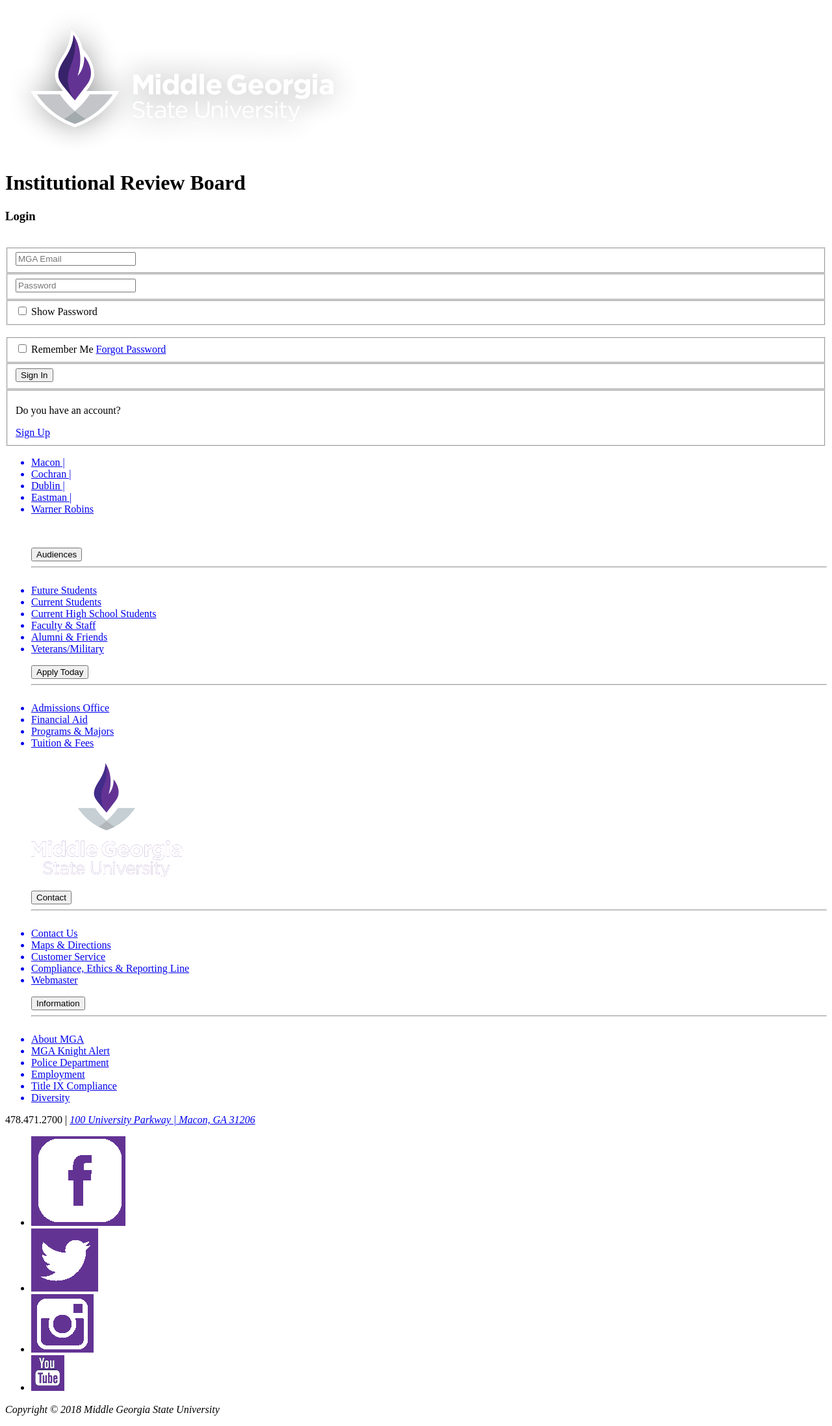
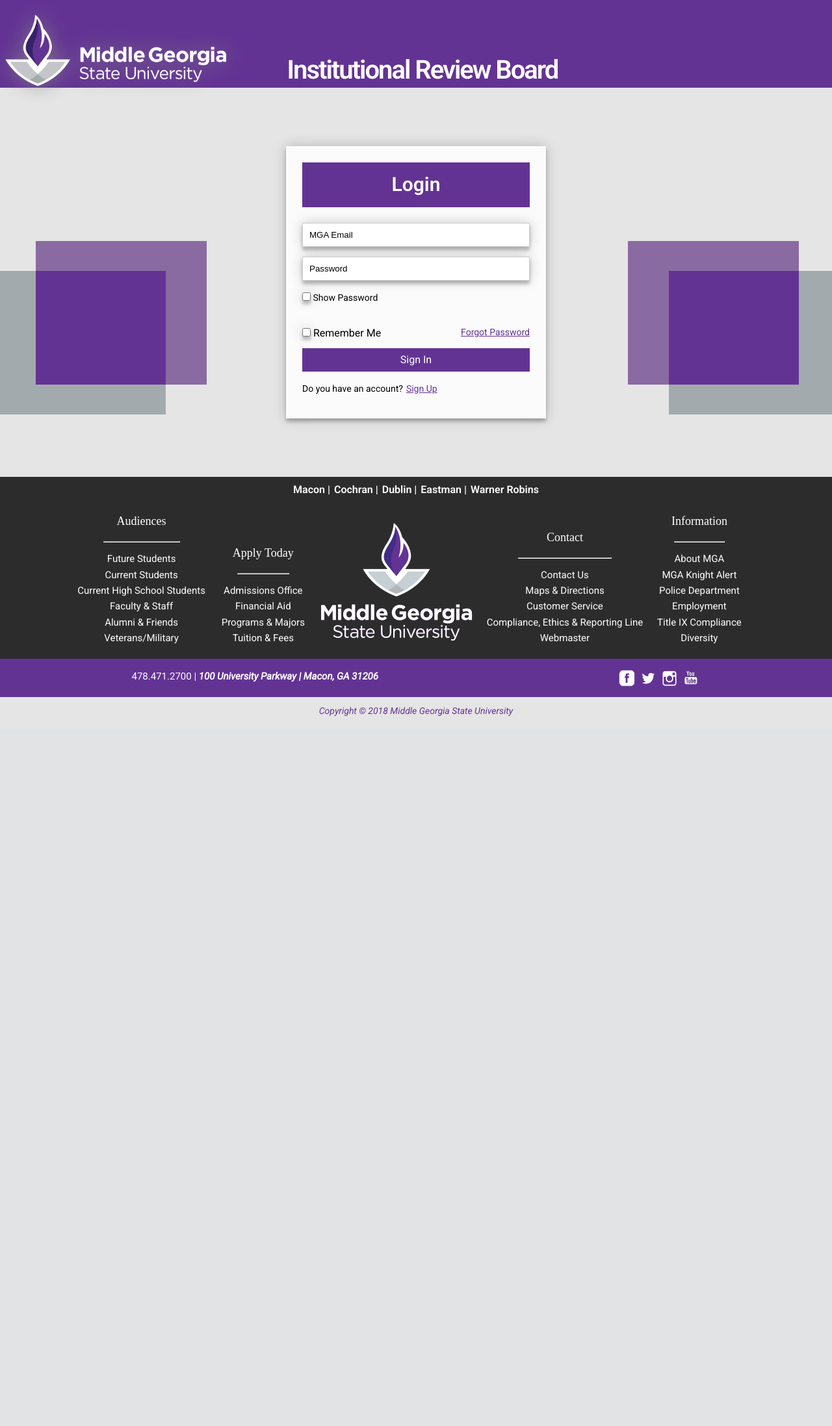
Before and after one commit to JoshScarberry/CapstoneProject, a Django app: page /irb/ in a window 1280 px wide. Shown: the whole page at 65% size. After the commit the page ends 1102 px from the top, so only its background shows below. Run offline with Django 3.2, Linux system fonts and the light colour scheme; some libraries are stand-ins or nearby versions.

Commit message:
update image href

```diff
--- a/capstoneProject/capstoneProject/settings.py
+++ b/capstoneProject/capstoneProject/settings.py
@@ -26,7 +26,7 @@
 # SECURITY WARNING: don't run with debug turned on in production!
 DEBUG = True
 
-ALLOWED_HOSTS = ['159.65.168.98']
+ALLOWED_HOSTS = ['159.65.168.98', 'wrcapstone.me']
 
 
 # Application definition
--- a/capstoneProject/irbSite/templates/irbSite/irb_login.html
+++ b/capstoneProject/irbSite/templates/irbSite/irb_login.html
@@ -9,9 +9,8 @@
 		<link rel="stylesheet" href="https://maxcdn.bootstrapcdn.com/font-awesome/4.7.0/css/font-awesome.min.css">
 
 		{% load static %}
-		<link rel="stylesheet" type="text/css" href={% static 'accounts/style.css' %}>
-
-		<link rel="shortcut icon" href="images/favicon.png" type="image/x-icon"/>
+		<link rel="stylesheet" type="text/css" href={% static 'irbSite/style.css' %}>
+		<link rel="shortcut icon" href={% static 'irbSite/images/style.css' %} type="image/x-icon"/>
 
 	</head>
 
```
